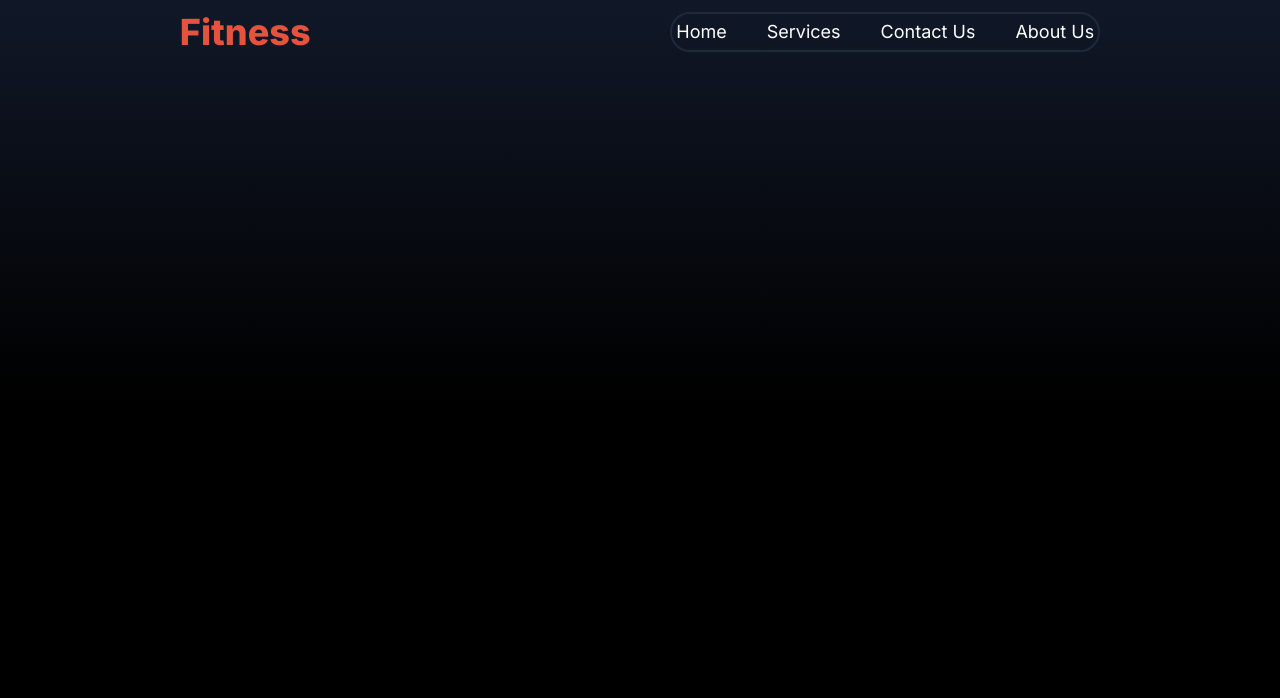
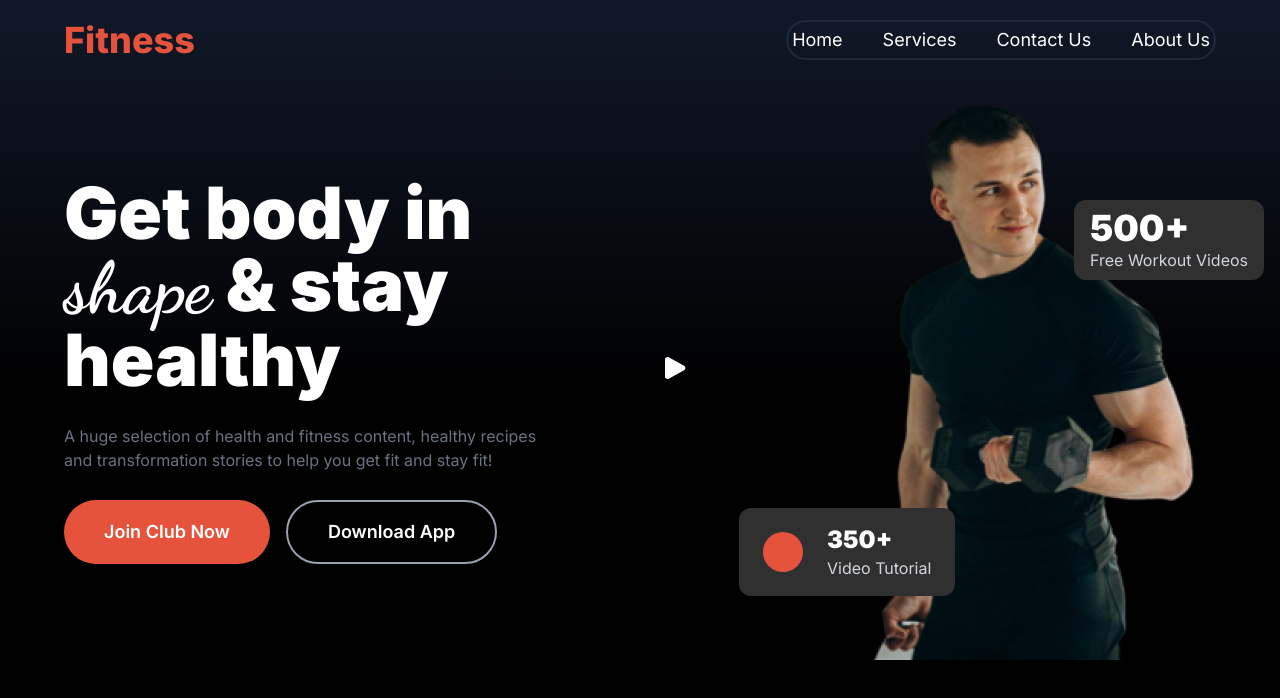
Before and after one commit to shihabuddin-dev/fitness-grow, a plain HTML site: page index.html in a window 1280 px wide. Drawn offline with nearby package versions, Linux system fonts and the light colour scheme.

Commit message:
Get body in shape & stay healthy that is hero section intro so here section has been added

```diff
--- a/index.html
+++ b/index.html
@@ -8,33 +8,89 @@
     <link rel="shortcut icon" href="images/run.jpg" type="image/x-icon">
     <script src="https://unpkg.com/@tailwindcss/browser@4"></script>
     <style>
-        @import url('https://fonts.googleapis.com/css2?family=Inter:ital,opsz,wght@0,14..32,100..900;1,14..32,100..900&display=swap');
+        @import url('https://fonts.googleapis.com/css2?family=Dancing+Script:wght@400..700&family=Inter:ital,opsz,wght@0,14..32,100..900;1,14..32,100..900&display=swap');
 
         .inter-font {
             font-family: "Inter", serif;
         }
+
+        .dancing-font {
+            font-family: "Dancing Script", serif;
+        }
     </style>
 </head>
 
-<body class="inter-font  bg-black">
+<body class="inter-font  bg-black text-white">
 
-<header class="max-w-7xl mx-auto h-screen bg-gradient-to-b from-gray-900 via-transparent to-transparent">
+    <header class="h-screen bg-gradient-to-b from-gray-900 via-transparent to-transparent">
         <!-- navbar section  -->
-<nav class="flex justify-around align-middle py-3">
+        <nav class="max-w-6xl mx-auto flex justify-between align-middle py-5 px-4 lg:px-0">
             <h3 class="text-[#E6533C] font-extrabold text-4xl">Fitness</h3>
-    <ul class="sm:flex hidden items-center gap-10 text-white border-2 border-gray-800 rounded-4xl px-1 py-1 font-normal text-lg ">
-        <li class="hover:bg-[#E6533C] hover:py-2 hover:px-2 rounded-4xl overflow-hidden"><a href="">Home</a></li>
-        <li class="hover:bg-[#E6533C] hover:py-2 hover:px-2 rounded-4xl overflow-hidden"><a href="">Services</a></li>
-        <li class="hover:bg-[#E6533C] hover:py-2 hover:px-2 rounded-4xl overflow-hidden"><a href="">Contact Us</a></li>
-        <li class="hover:bg-[#E6533C] hover:py-2 hover:px-2 rounded-4xl overflow-hidden"><a href="">About Us</a></li>
+            <ul
+                class="sm:flex hidden items-center gap-10  border-2 border-gray-800 rounded-4xl px-1 py-1 font-normal text-lg ">
+                <li class="hover:bg-[#E6533C] hover:py-2 hover:px-2 rounded-4xl"><a href="#">Home</a>
+                </li>
+                <li class="hover:bg-[#E6533C] hover:py-2 hover:px-2 rounded-4xl"><a href="#">Services</a>
+                </li>
+                <li class="hover:bg-[#E6533C] hover:py-2 hover:px-2 rounded-4xl"><a href="#">Contact Us</a></li>
+                <li class="hover:bg-[#E6533C] hover:py-2 hover:px-2 rounded-4xl"><a href="#">About Us</a>
+                </li>
             </ul>
             <span class="sm:hidden">
-    <svg xmlns="http://www.w3.org/2000/svg" fill="none" viewBox="0 0 24 24" stroke-width="1.5" stroke="currentColor" class="size-8 text-white">
-        <path stroke-linecap="round" stroke-linejoin="round" d="M3.75 5.25h16.5m-16.5 4.5h16.5m-16.5 4.5h16.5m-16.5 4.5h16.5" />
+                <svg xmlns="http://www.w3.org/2000/svg" fill="none" viewBox="0 0 24 24" stroke-width="1.5"
+                    stroke="currentColor" class="size-8">
+                    <path stroke-linecap="round" stroke-linejoin="round"
+                        d="M3.75 5.25h16.5m-16.5 4.5h16.5m-16.5 4.5h16.5m-16.5 4.5h16.5" />
                 </svg>
 
             </span>
         </nav>
+
+        <!-- hero section  -->
+        <section class="max-w-6xl mx-auto md:flex justify-between items-center px-4 lg:px-0">
+            <!-- hero left (text) -->
+            <div class="w-8/12 lg:w-5/12">
+                <h1 class="font-black text-4xl sm:text-7xl">Get body in <span class="dancing-font">shape</span> & stay
+                    healthy</h1>
+                <p class="text-gray-500 py-7">A huge selection of health and fitness content, healthy recipes and
+                    transformation stories to help
+                    you get fit and stay fit!</p>
+                <div class="flex gap-4 w-12/12">
+                    <button class="text-lg font-semibold bg-[#E6533C] py-4 px-10 rounded-4xl hidden sm:inline"><a
+                            href="#">Join Club Now</a></button> <button
+                        class="text-lg font-semibold py-4 px-10 rounded-4xl border-2 border-gray-400"><a
+                            href="#">Download App</a></button>
+                </div>
+            </div>
+            <!-- hero right (img) -->
+            <div class="relative">
+                <img src="images/hero.png" alt="this is an image that would make you to build your fitness.">
+                <!-- play btn  -->
+                <div class="hidden lg:block absolute -left-52 top-68"> <svg xmlns="http://www.w3.org/2000/svg"
+                        viewBox="0 0 24 24" fill="currentColor" class="size-8">
+                        <path fill-rule="evenodd"
+                            d="M4.5 5.653c0-1.427 1.529-2.33 2.779-1.643l11.54 6.347c1.295.712 1.295 2.573 0 3.286L7.28 19.99c-1.25.687-2.779-.217-2.779-1.643V5.653Z"
+                            clip-rule="evenodd" />
+                    </svg>
+
+                </div>
+                <!-- float card 1 -->
+                <div
+                    class="items-center py-2 px-4 bg-[#303030] rounded-xl absolute top-12 sm:top-30 -right-16 sm:right-60 md:-right-8 lg:-right-12">
+                    <h3 class="text-4xl font-black">500+</h3>
+                    <p class="text-gray-300">Free Workout Videos</p>
+                </div>
+                <!-- float card 2 -->
+                <div
+                    class="flex items-center gap-6 py-4 px-6 bg-[#303030] rounded-xl absolute left-0 lg:-left-32 bottom-48 lg:bottom-16">
+                    <div class="w-10 h-10 bg-[#E6533C] rounded-full"></div>
+                    <div>
+                        <h3 class="text-2xl font-black ">350+</h3>
+                        <p class="text-gray-300">Video Tutorial</p>
+                    </div>
+                </div>
+            </div>
+        </section>
     </header>
     <main>
 
```
Also changed, not shown: images/hero.png (renamed from images/Images 2.png). Lines whose indentation alone changed are shown as unchanged.
